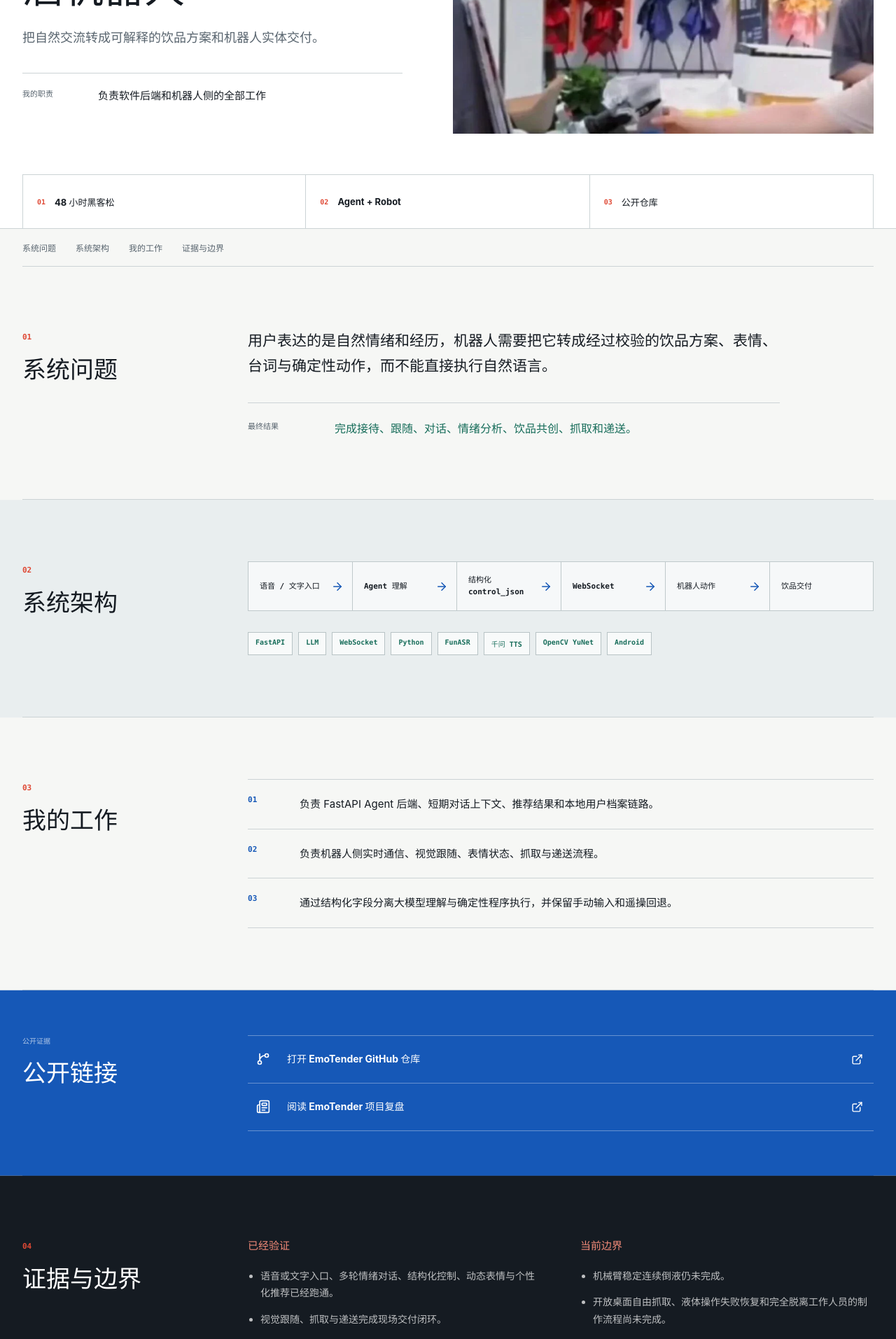
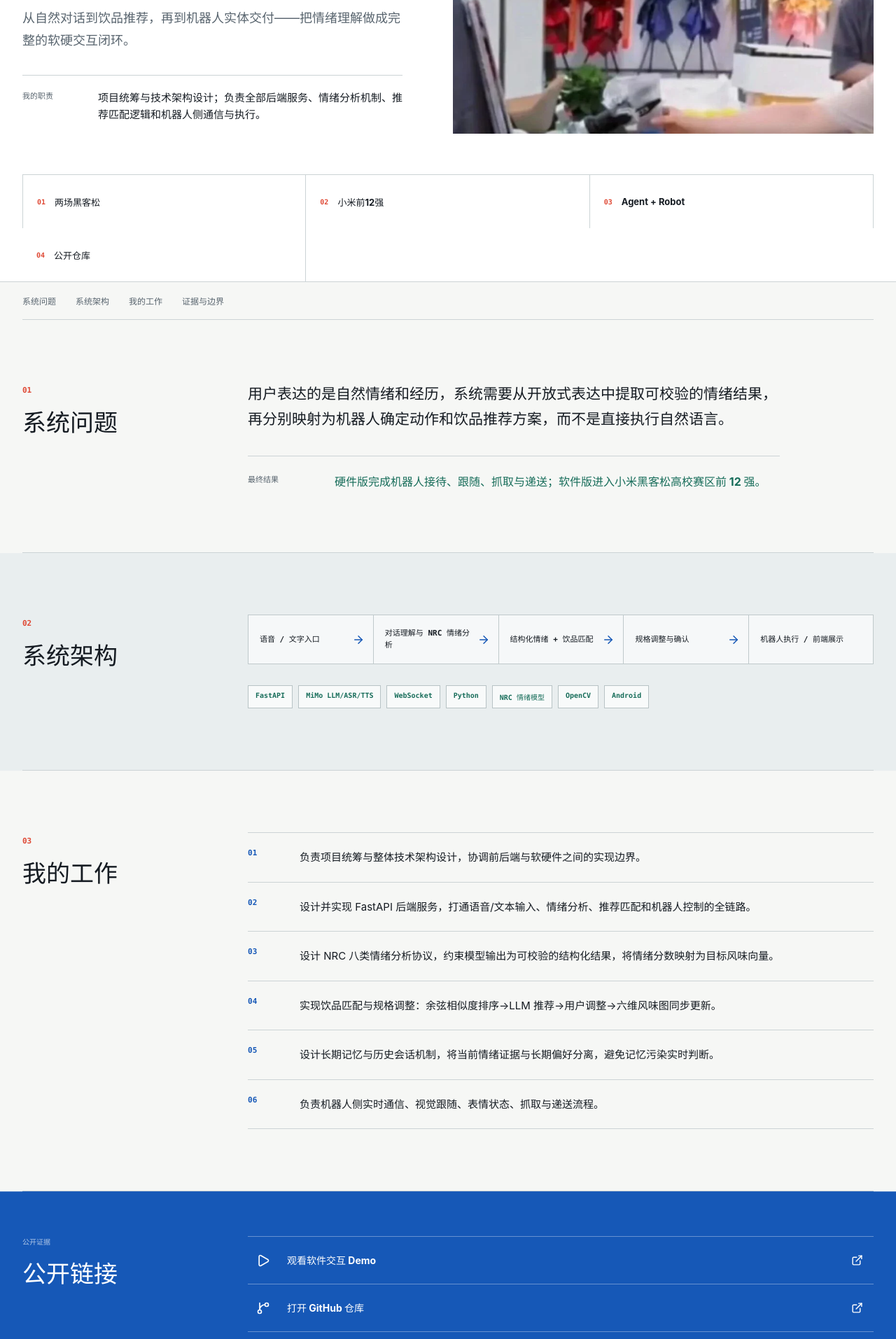
Before and after one commit to houy99466-sketch/yujie-hou-portfolio, a React (Vite) app: page /systems/emotender in a window 1280 px wide. Shown: the part 380-2293 px from the top of the page at 70% size. Built offline with nearby package versions, Linux system fonts and the light colour scheme.

Commit message:
feat: enrich EmoTender with Xiaomi hackathon emotion-perception details

```diff
--- a/src/data/site.js
+++ b/src/data/site.js
@@ -66,6 +66,7 @@ export const publicLinks = {
   workflowArticle: 'https://mp.weixin.qq.com/s/ZEpEVx00cJHjRRiILEhhig',
   scheduleArticle: 'https://mp.weixin.qq.com/s/Bp7Eo87HWZw29NhT_oQwyQ',
   emotenderArticle: 'https://mp.weixin.qq.com/s/eDVuXLq-3auV4C-GI5fKLg',
+  emotenderUIDemo: 'https://www.bilibili.com/video/BV1HS3S6GEz1/',
   ifocusDemo: 'https://www.bilibili.com/video/BV16qMC6LEnj/',
 }
 
--- a/src/data/systems.js
+++ b/src/data/systems.js
@@ -104,27 +104,30 @@ export const systems = [
     index: '04',
     title: 'EmoTender 情绪调酒机器人',
     shortTitle: 'EmoTender',
-    category: 'AI Agent / 机器人交互',
-    tagline: '把自然交流转成可解释的饮品方案和机器人实体交付。',
+    category: 'AI Agent / 情绪感知 / 机器人交互',
+    tagline: '从自然对话到饮品推荐，再到机器人实体交付——把情绪理解做成完整的软硬交互闭环。',
     summary:
-      '在 48 小时黑客松中搭建情绪对话、饮品推荐、结构化机器人控制与实体交付链路。',
-    outcome: '完成接待、跟随、对话、情绪分析、饮品共创、抓取和递送。',
-    role: '负责软件后端和机器人侧的全部工作',
+      '分别在 48 小时硬件黑客松和小米高校黑客松中搭建了机器人实体交付和情绪感知软件交互两个版本，覆盖语音对话、NRC 情绪分析、饮品匹配、规格调整、长期记忆和机械臂抓取递送。',
+    outcome: '硬件版完成机器人接待、跟随、抓取与递送；软件版进入小米黑客松高校赛区前 12 强。',
+    role: '项目统筹与技术架构设计；负责全部后端服务、情绪分析机制、推荐匹配逻辑和机器人侧通信与执行。',
     image: '/assets/emotender-cover.webp',
     imageAlt: 'EmoTender 情绪调酒机器人项目展示',
-    facts: ['48 小时黑客松', 'Agent + Robot', '公开仓库'],
-    stack: ['FastAPI', 'LLM', 'WebSocket', 'Python', 'FunASR', '千问 TTS', 'OpenCV YuNet', 'Android'],
+    facts: ['两场黑客松', '小米前12强', 'Agent + Robot', '公开仓库'],
+    stack: ['FastAPI', 'MiMo LLM/ASR/TTS', 'WebSocket', 'Python', 'NRC 情绪模型', 'OpenCV', 'Android'],
     challenge:
-      '用户表达的是自然情绪和经历，机器人需要把它转成经过校验的饮品方案、表情、台词与确定性动作，而不能直接执行自然语言。',
-    flow: ['语音 / 文字入口', 'Agent 理解', '结构化 control_json', 'WebSocket', '机器人动作', '饮品交付'],
+      '用户表达的是自然情绪和经历，系统需要从开放式表达中提取可校验的情绪结果，再分别映射为机器人确定动作和饮品推荐方案，而不是直接执行自然语言。',
+    flow: ['语音 / 文字入口', '对话理解与 NRC 情绪分析', '结构化情绪 + 饮品匹配', '规格调整与确认', '机器人执行 / 前端展示'],
     contributions: [
-      '负责 FastAPI Agent 后端、短期对话上下文、推荐结果和本地用户档案链路。',
+      '负责项目统筹与整体技术架构设计，协调前后端与软硬件之间的实现边界。',
+      '设计并实现 FastAPI 后端服务，打通语音/文本输入、情绪分析、推荐匹配和机器人控制的全链路。',
+      '设计 NRC 八类情绪分析协议，约束模型输出为可校验的结构化结果，将情绪分数映射为目标风味向量。',
+      '实现饮品匹配与规格调整：余弦相似度排序→LLM 推荐→用户调整→六维风味图同步更新。',
+      '设计长期记忆与历史会话机制，将当前情绪证据与长期偏好分离，避免记忆污染实时判断。',
       '负责机器人侧实时通信、视觉跟随、表情状态、抓取与递送流程。',
-      '通过结构化字段分离大模型理解与确定性程序执行，并保留手动输入和遥操回退。',
     ],
     evidence: [
-      '语音或文字入口、多轮情绪对话、结构化控制、动态表情与个性化推荐已经跑通。',
-      '视觉跟随、抓取与递送完成现场交付闭环。',
+      '硬件版完成接待、跟随、情绪对话、饮品共创、抓取和递送的全闭环现场 Demo。',
+      '软件版进入小米黑客松高校赛区前 12 强，完成完整可交互的情绪感知 Demo。',
       '公开仓库包含 Agent 后端、Android APK、前端与测试。',
     ],
     limitations: [
@@ -132,8 +135,9 @@ export const systems = [
       '开放桌面自由抓取、液体操作失败恢复和完全脱离工作人员的制作流程尚未完成。',
     ],
     links: [
-      { label: '打开 EmoTender GitHub 仓库', href: publicLinks.emotender, kind: 'code' },
-      { label: '阅读 EmoTender 项目复盘', href: publicLinks.emotenderArticle, kind: 'article' },
+      { label: '观看软件交互 Demo', href: publicLinks.emotenderUIDemo, kind: 'video' },
+      { label: '打开 GitHub 仓库', href: publicLinks.emotender, kind: 'code' },
+      { label: '阅读项目复盘', href: publicLinks.emotenderArticle, kind: 'article' },
     ],
   },
   {
@@ -257,34 +261,38 @@ const systemTranslationsEn = {
     links: [{ label: 'Watch the public VR demo', href: publicLinks.vrDemo, kind: 'video' }],
   },
   emotender: {
-    title: 'EmoTender Emotion-Aware Bartending Robot',
+    title: 'EmoTender: Emotion-Aware Bartending Robot',
     shortTitle: 'EmoTender',
-    category: 'AI Agent / Robot Interaction',
-    tagline: 'Turning natural conversation into explainable drink concepts and physical robot delivery.',
-    summary: 'Built an emotional conversation, drink recommendation, structured robot control, and physical delivery pipeline during a 48-hour hackathon.',
-    outcome: 'Completed reception, following, conversation, emotion analysis, drink co-creation, grasping, and delivery.',
-    role: 'Software backend and robot-side development',
+    category: 'AI Agent / Emotion Perception / Robot Interaction',
+    tagline: 'From natural conversation to drink recommendation to physical robot delivery — a complete soft-hard interaction loop driven by emotion understanding.',
+    summary: 'Built two versions across a 48-hour hardware hackathon and the Xiaomi University Hackathon: a physical robot delivery system and an emotion-sensing software interaction demo, covering voice dialogue, NRC emotion analysis, drink matching, specification adjustment, long-term memory, and robotic arm grasping.',
+    outcome: 'Hardware version: completed robot reception, following, grasping and delivery. Software version: entered Xiaomi Hackathon University Division top 12.',
+    role: 'Project lead and technical architecture design; built the entire backend service, emotion analysis mechanism, recommendation matching logic, and robot-side communication and execution.',
     imageAlt: 'EmoTender emotion-aware bartending robot project',
-    facts: ['48-hour hackathon', 'Agent + Robot', 'Public repository'],
-    challenge: 'The robot must convert natural descriptions of emotions and experiences into a validated drink concept, expression, dialogue, and deterministic actions rather than execute unconstrained natural language.',
-    flow: ['Voice / text input', 'Agent reasoning', 'Structured control_json', 'WebSocket', 'Robot actions', 'Drink delivery'],
+    facts: ['Two hackathons', 'Xiaomi top 12', 'Agent + Robot', 'Public repository'],
+    challenge: 'Users express natural emotions and experiences. The system must extract verifiable emotion results from open-ended expression, then map them to deterministic robot actions and drink recommendations rather than executing unconstrained natural language.',
+    flow: ['Voice / text input', 'Dialogue + NRC emotion analysis', 'Structured emotion + drink matching', 'Spec adjustment + confirm', 'Robot execution / UI display'],
     contributions: [
-      'Built the FastAPI Agent backend, short-term dialogue context, recommendation results, and local user-profile pipeline.',
-      'Built robot-side real-time communication, visual following, expression states, grasping, and delivery flows.',
-      'Separated language-model reasoning from deterministic execution through structured fields, with manual input and teleoperation fallbacks.',
+      'Led project coordination and technical architecture design, balancing frontend-backend and software-hardware boundaries.',
+      'Designed and implemented the FastAPI backend, connecting voice/text input, emotion analysis, recommendation matching, and robot control end-to-end.',
+      'Designed the NRC eight-category emotion analysis protocol, constraining model output to verifiable structured results and mapping emotion scores to target flavor vectors.',
+      'Implemented drink matching and specification adjustment: cosine similarity ranking → LLM recommendation → user adjustment → six-dimensional flavor chart sync.',
+      'Designed long-term memory and session history mechanisms, separating current emotion evidence from long-term preferences to prevent memory contamination of real-time judgment.',
+      'Built robot-side real-time communication, visual following, expression states, grasping, and delivery.',
     ],
     evidence: [
-      'Voice or text input, multi-turn emotional dialogue, structured control, dynamic expressions, and personalized recommendations were operational.',
-      'Visual following, grasping, and delivery completed the on-site handoff loop.',
-      'The public repository includes the Agent backend, Android APK, frontend, and tests.',
+      'Hardware version: completed reception, following, emotion dialogue, drink co-creation, grasping, and delivery in a full closed-loop live demo.',
+      'Software version: Xiaomi Hackathon University Division top 12, with a complete interactive emotion-perception demo.',
+      'Public repository includes Agent backend, Android APK, frontend, and tests.',
     ],
     limitations: [
-      'Stable, continuous liquid pouring by the robot arm is not complete.',
-      'Open-table free grasping, recovery from liquid-handling failures, and preparation without staff involvement remain incomplete.',
+      'Stable continuous liquid pouring by the robot arm is not complete.',
+      'Open-table free grasping, liquid-handling failure recovery, and fully autonomous preparation remain incomplete.',
     ],
     links: [
-      { label: 'Open the EmoTender GitHub repository', href: publicLinks.emotender, kind: 'code' },
-      { label: 'Read the EmoTender project retrospective', href: publicLinks.emotenderArticle, kind: 'article' },
+      { label: 'Watch software demo', href: publicLinks.emotenderUIDemo, kind: 'video' },
+      { label: 'Open GitHub repository', href: publicLinks.emotender, kind: 'code' },
+      { label: 'Read project retrospective', href: publicLinks.emotenderArticle, kind: 'article' },
     ],
   },
   ifocus: {
```
Also changed, not shown: public/assets/emotender-ui.webp (added), 1 other file (tests, documents, lock files or other folders).
